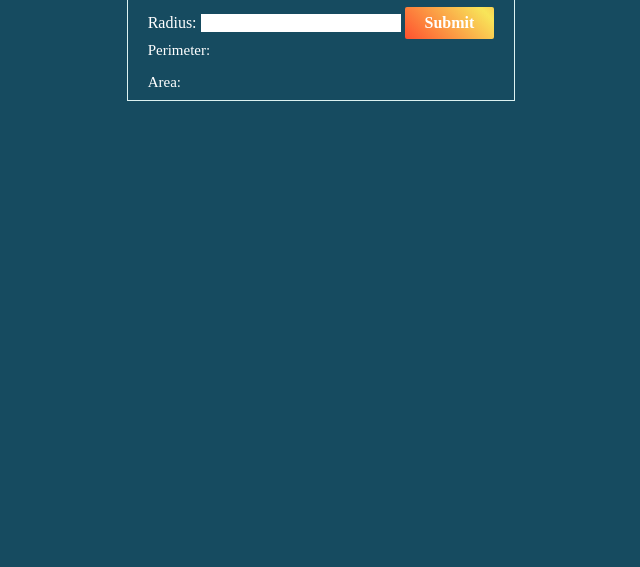
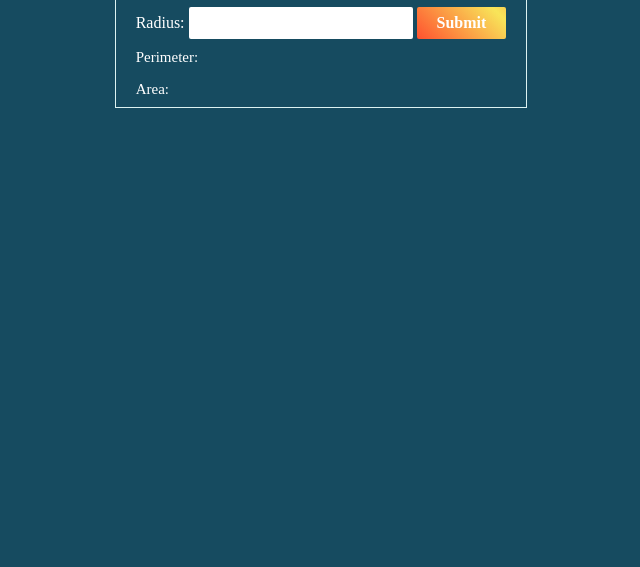
Before and after one commit to Taivadata/QRGenerator, a plain HTML site: page index.html in a window 1280 px wide. Shown: the part 233-800 px from the top of the page, without its empty margins (319-959 px from the left). Drawn offline with Linux system fonts and the light colour scheme.

Commit message:
push code second

```diff
--- a/index.html
+++ b/index.html
@@ -19,7 +19,7 @@
                 Enter the <b>radius</b> of a circle:
             </h1>
             <span class="clo-white mb-10">Radius:</span>
-            <input type="text" name="radius" id="radius" class="mb-10">
+            <input type="text" name="radius" id="radius" class="mb-10 inp-text">
             <input type="button" class="btn" id="submit" value="Submit">
             <br>
             <span class="txt-1 clo-white">Perimeter: </span>
--- a/style.css
+++ b/style.css
@@ -184,6 +184,14 @@ a {
 .tit-h1 {
 }
 .inp-text {
+  font-size: 16px;
+  border-radius: 2px;
+  padding: 5px 10px;
+  border: 2px solid transparent;
+  transition: 0.2s;
+}
+.inp-text:focus {
+  box-shadow: #dcf2f1 1px 2px 10px;
 }
 .btn {
   padding: 8px 20px;
```
